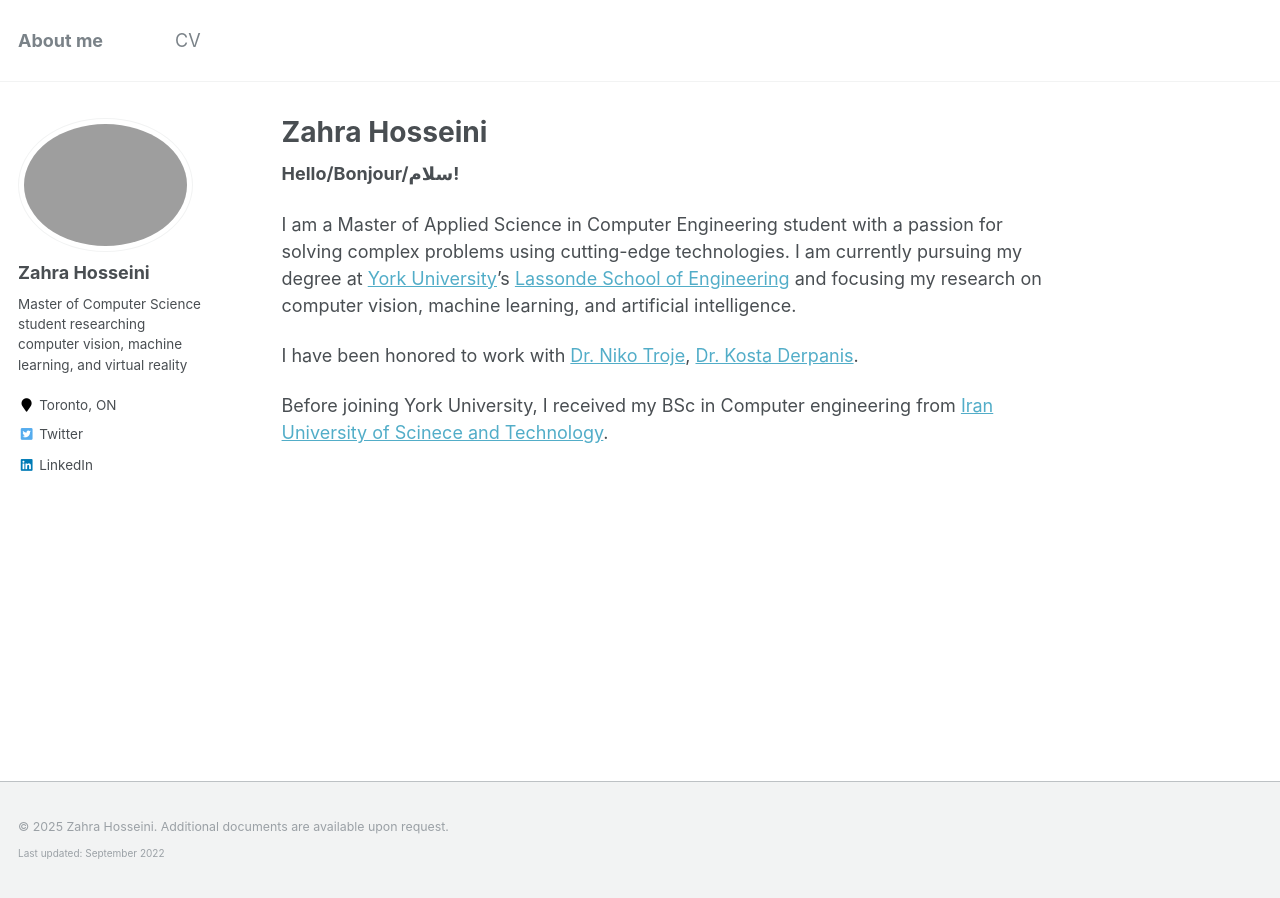
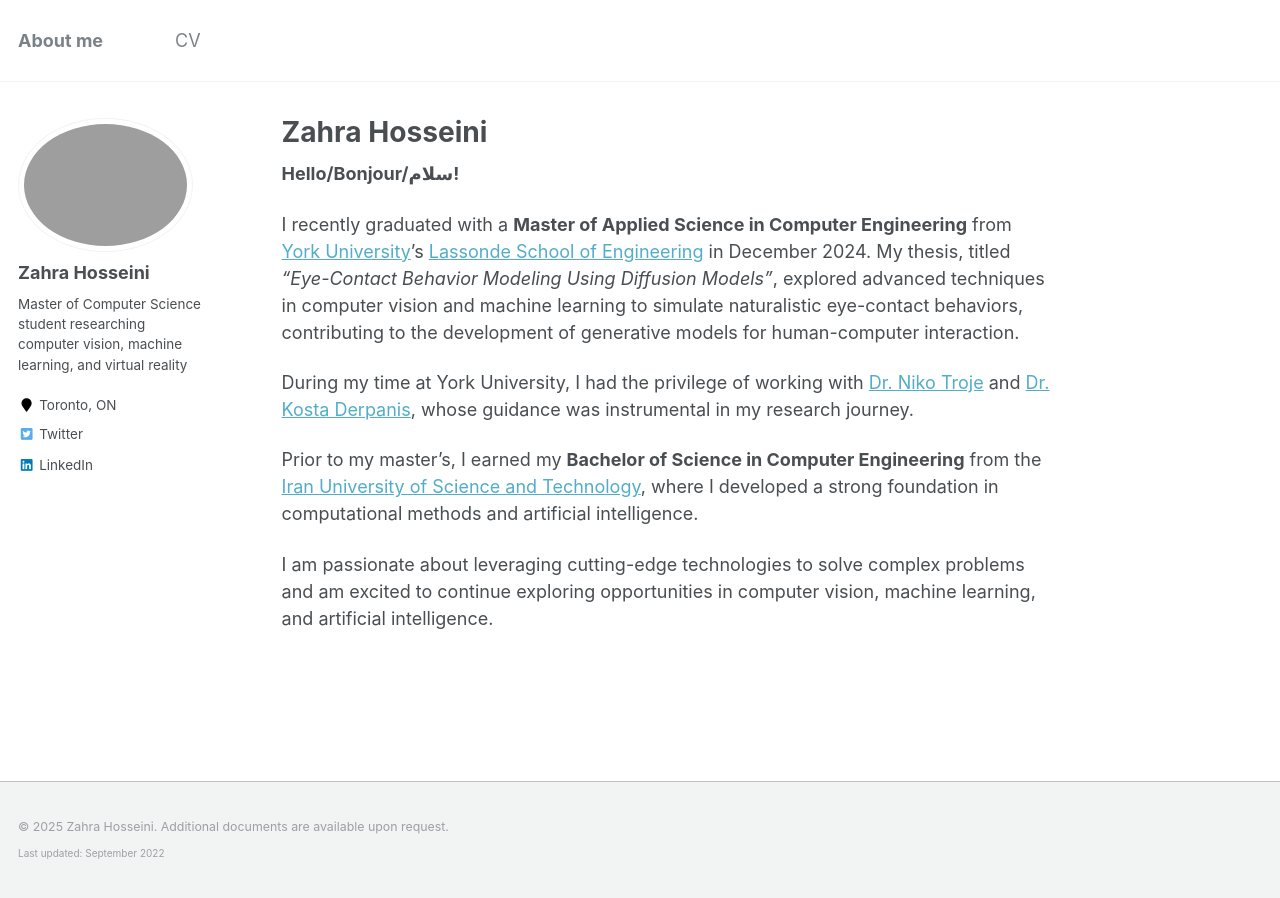
Before and after one commit to zahrahosseini99/zahrahosseini99.github.io, a Jekyll site: the page built from _pages/about.md, in a window 1280 px wide. Built offline with Jekyll 4.4.1, drawn with Linux system fonts in a browser that asks for light colours.

Commit message:
Update about.md

```diff
--- a/_pages/about.md
+++ b/_pages/about.md
@@ -10,9 +10,10 @@ redirect_from:
 
 **Hello/Bonjour/سلام!**
 
-I am a Master of Applied Science in Computer Engineering student with a passion for solving complex problems using cutting-edge technologies. I am currently pursuing my degree at [York University](https://www.yorku.ca/)'s [Lassonde School of Engineering](https://lassonde.yorku.ca/) and focusing my research on computer vision, machine learning, and artificial intelligence.
+I recently graduated with a **Master of Applied Science in Computer Engineering** from [York University](https://www.yorku.ca/)'s [Lassonde School of Engineering](https://lassonde.yorku.ca/) in December 2024. My thesis, titled *"Eye-Contact Behavior Modeling Using Diffusion Models"*, explored advanced techniques in computer vision and machine learning to simulate naturalistic eye-contact behaviors, contributing to the development of generative models for human-computer interaction.
 
+During my time at York University, I had the privilege of working with [Dr. Niko Troje](https://www.biomotionlab.ca/niko-troje/) and [Dr. Kosta Derpanis](https://csprofkgd.github.io/), whose guidance was instrumental in my research journey.
 
-I have been honored to work with [Dr. Niko Troje](https://www.biomotionlab.ca/niko-troje/), [Dr. Kosta Derpanis](https://csprofkgd.github.io/).
+Prior to my master's, I earned my **Bachelor of Science in Computer Engineering** from the [Iran University of Science and Technology](http://www.iust.ac.ir/en), where I developed a strong foundation in computational methods and artificial intelligence.
 
-Before joining York University, I received my BSc in Computer engineering from [Iran University of Scinece and Technology](http://www.iust.ac.ir/en).
+I am passionate about leveraging cutting-edge technologies to solve complex problems and am excited to continue exploring opportunities in computer vision, machine learning, and artificial intelligence.
```
